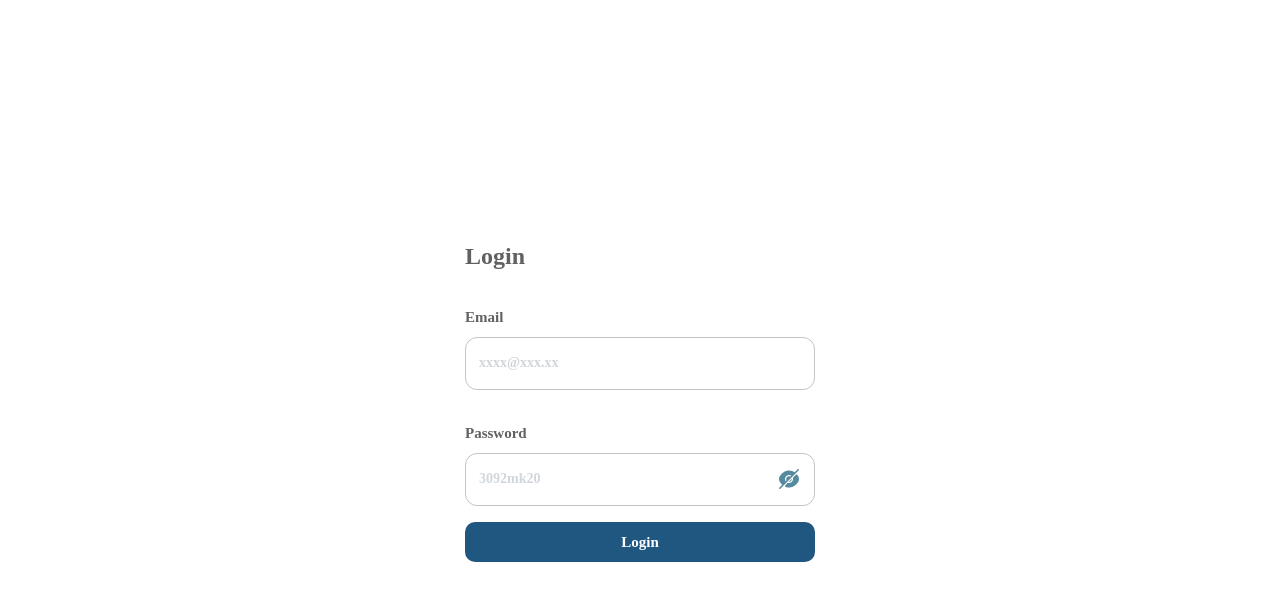
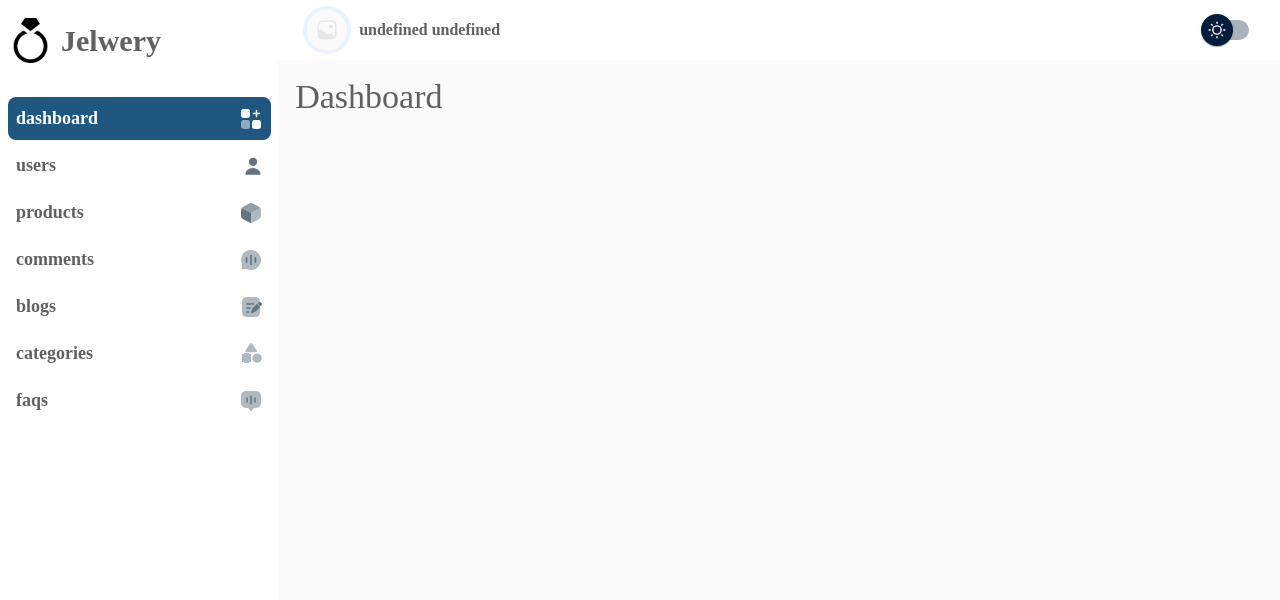
Before and after one commit to mahtabIsAProgrammer/jewelyPanel, a React (Vite) app: page / in a window 1280 px wide. Before the commit this address led to /login. Shown: the top 600 px of the page. Built offline with nearby package versions, Linux system fonts and the light colour scheme.

Commit message:
🐛 FIX:

```diff
--- a/src/components/common/Navbar.tsx
+++ b/src/components/common/Navbar.tsx
@@ -33,7 +33,7 @@ export const Navbar = memo(() => {
         <Grid className="profile-info">
           <CustomAvatar hasBorder src={handleImageUrl(imageUrl || "")} />
           <Typography className="title">
-            {firstName + " " + lastName}
+            {firstName + " " + lastName || "______"}
           </Typography>
         </Grid>
         <CustomSwitch
--- a/src/components/controllers/CustomDialog.tsx
+++ b/src/components/controllers/CustomDialog.tsx
@@ -49,6 +49,9 @@ export const CustomDialog = memo<ICustomDialog>(
 
 const dialogSX: SxProps<Theme> = {
   width: "100%",
+  "& .MuiBackdrop-root": {
+    backgroundColor: "rgb(0,0,0,0.2)",
+  },
   "& .MuiPaper-root": {
     py: SPACE_LG,
     px: { xs: SPACE_MD, md: SPACE_2XL },
--- a/src/components/layouts/DashboardLayout.tsx
+++ b/src/components/layouts/DashboardLayout.tsx
@@ -6,7 +6,7 @@ import { Grid } from "@mui/material";
 import { mainLayoutSX } from "../../helpers/styles/common/main";
 import { LoadingSideBar, Loading } from "../common/Loading";
 import { Navbar } from "../common/Navbar";
-import { ProtectedLayout } from "./ProtectedLayout";
+// import { ProtectedLayout } from "./ProtectedLayout";
 import Sidebar from "../../components/common/Sidebar";
 
 export const DashboardLayout: FC = () => {
@@ -22,7 +22,7 @@ export const DashboardLayout: FC = () => {
   // }
 
   return (
-    <ProtectedLayout>
+    // <ProtectedLayout>
     <Grid sx={mainLayoutSX(theme, sidebarSize)}>
       {isLoadingSidebar ? <LoadingSideBar /> : <Sidebar />}
       <Grid className="content-box">
@@ -35,6 +35,6 @@ export const DashboardLayout: FC = () => {
         m
       </Grid>
     </Grid>
-    </ProtectedLayout>
+    // </ProtectedLayout>
   );
 };
```
Lines whose indentation alone changed are shown as unchanged.
